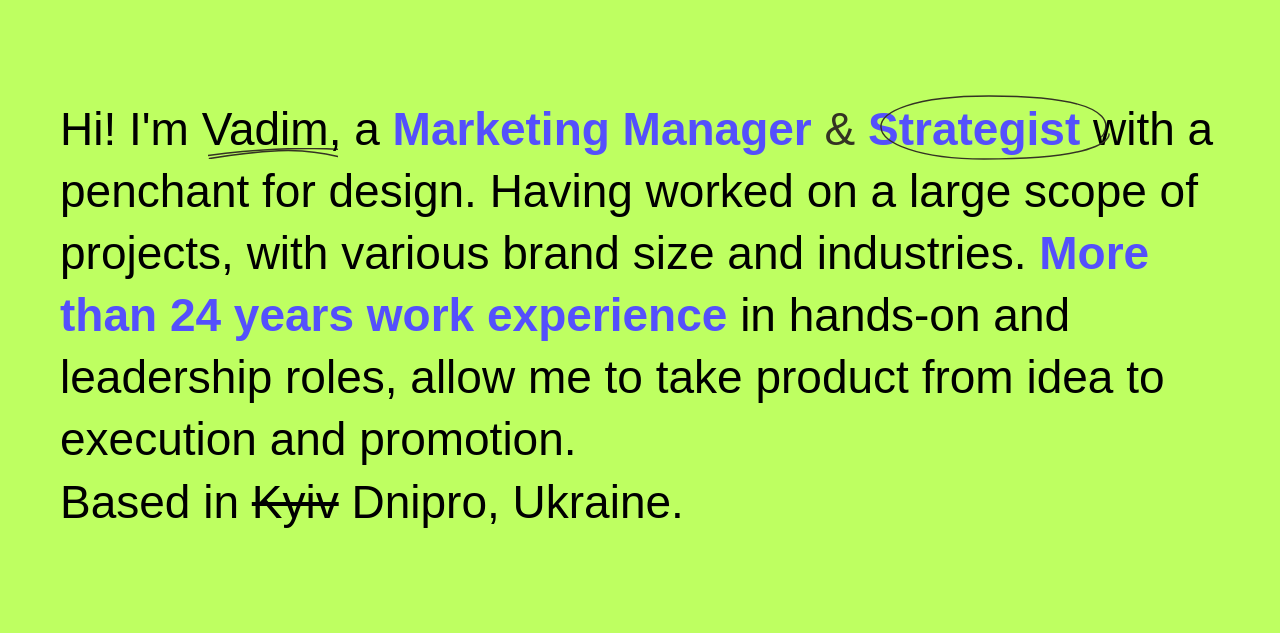
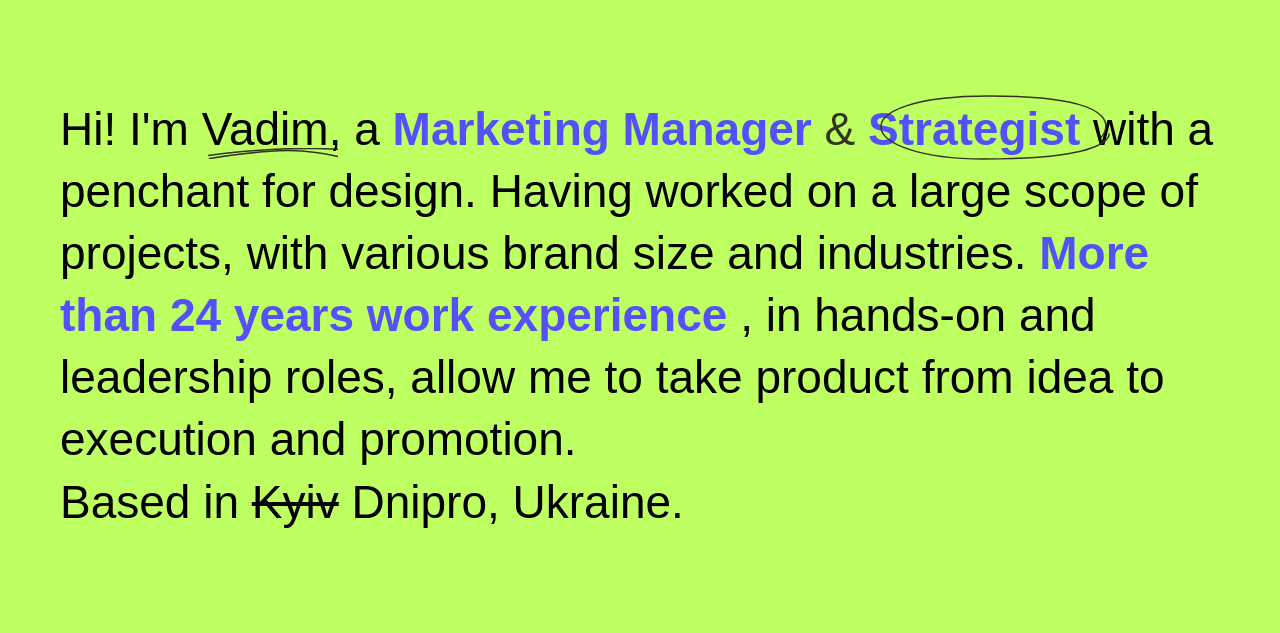
Before and after one commit to Gierano/personalpage, a plain HTML site: page index.html in a window 1280 px wide. Shown: the part 85-718 px from the top of the page. Drawn offline with Linux system fonts and the light colour scheme; no server answers; a script that the page names is missing; a web font is replaced by a local one.

Commit message:
Update index.html

```diff
--- a/index.html
+++ b/index.html
@@ -489,7 +489,7 @@
                 <a onclick="fathom.trackGoal('N53L2HDP', 0) href="#tip" style="color: rgb(84, 80, 252); font-weight: 600;">Strategist</a>
                 <span style="color: rgb(0, 0, 0);"> with a penchant for design. Having worked on a large scope of projects, with various brand size and industries.</span>
                 <span style="color: rgb(84, 80, 252); font-weight: 600;">More than 24 years work experience</span>
-                <span style="color: rgb(0, 0, 0);">in hands-on and leadership roles, allow me to take product from idea to execution and promotion.</span><br />
+                <span style="color: rgb(0, 0, 0);">, in hands-on and leadership roles, allow me to take product from idea to execution and promotion.</span><br />
                 <span style="color: rgb(0, 0, 0);">Based in </span><s style="color: rgb(0, 0, 0);">Kyiv</s><span style="color: rgb(0, 0, 0);"> Dnipro, Ukraine.</span>
               </h1>
             </div>
```
